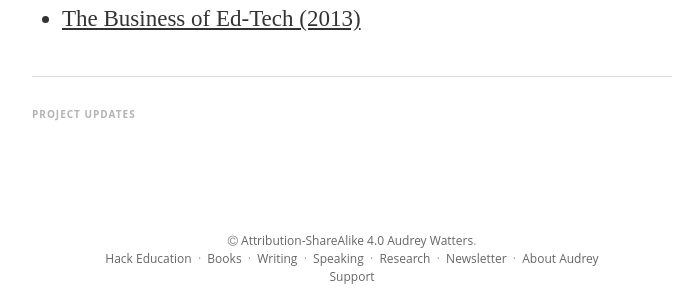
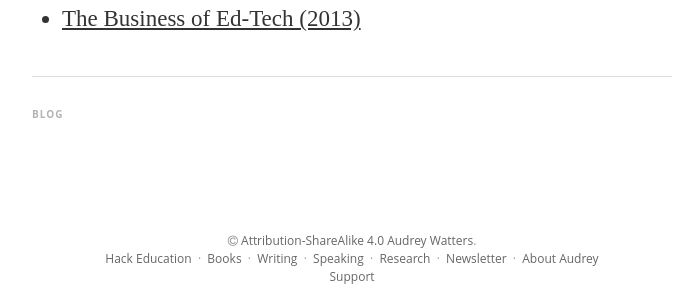
Before and after one commit to HackEducation/matrix, a Jekyll site: the page built from index.html, in a window 1280 px wide. Shown: the part 1548-1848 px from the top of the page, without its empty margins (288-980 px from the left). Built offline with Jekyll 4.4.1, drawn with Linux system fonts in a browser that asks for light colours; nearby versions of some CDN libraries; some web fonts are replaced; Markdown is read by kramdown in place of the engine named in the settings.

Commit message:
Or maybe I screwed up the landing page

```diff
--- a/index.html
+++ b/index.html
@@ -18,7 +18,7 @@ layout: default
 <li><a href="http://hackeducation.com/2013/12/23/top-ed-tech-trends-2013-business/">The Business of Ed-Tech (2013)</a></li>
 </ul>
 
-    <h5 class="index-headline normal"><span>Project Updates</span></h5>
+    <h5 class="index-headline normal"><span>Blog</span></h5>
 
 <div class="cf frame">
   {% for post in paginator.posts %}
```
